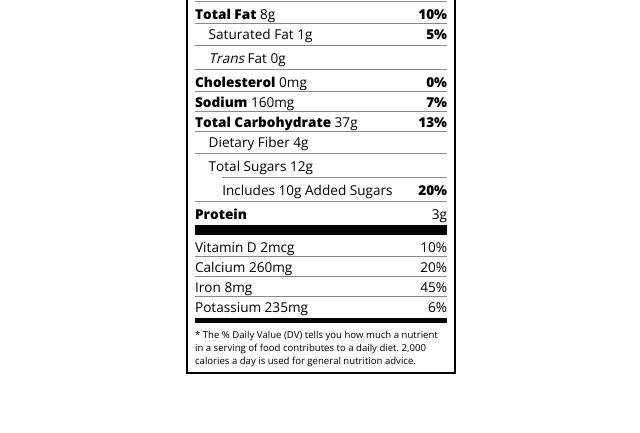
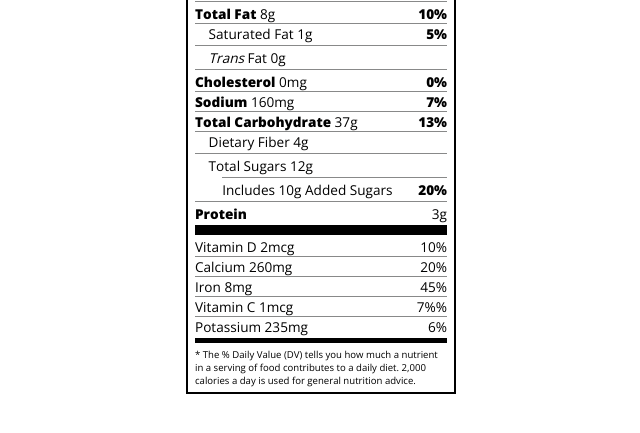
Before and after one commit to campbell-15/nutrition-facts, a plain HTML site: page index.html in a window 1280 px wide. Shown: the part 201-634 px from the top of the page, without its empty margins (319-959 px from the left). Drawn offline with nearby package versions, Linux system fonts and the light colour scheme.

Commit message:
added/ Vit C vitals

```diff
--- a/index.html
+++ b/index.html
@@ -47,6 +47,7 @@
       <p>Vitamin D 2mcg <span>10%</span></p>
       <p>Calcium 260mg <span>20%</span></p>
       <p>Iron 8mg <span>45%</span></p>
+      <p>Vitamin C 1mcg <span>7%%</span></p>
       <p class="no-divider">Potassium 235mg <span>6%</span></p>
     </div>
     <div class="divider medium"></div>
```
